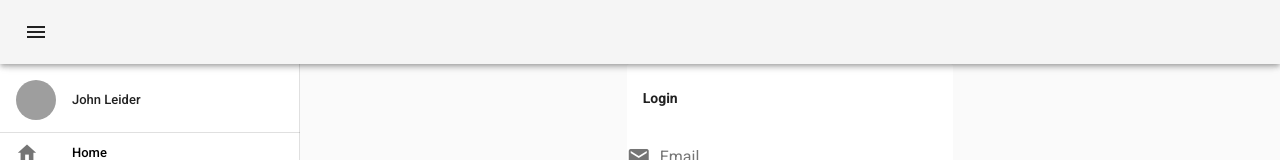
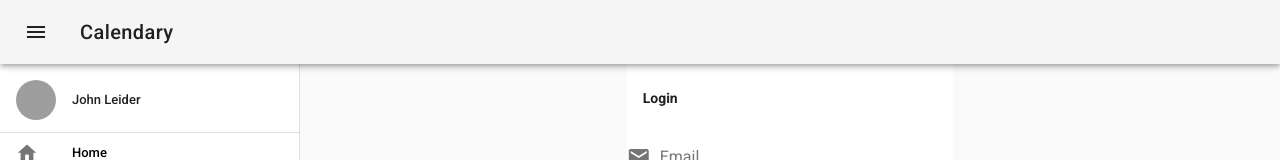
Before and after one commit to gotomsak/calendary, a Vue app: page /login in a window 1280 px wide. Shown: the top 160 px of the page. Built offline with nearby package versions, Linux system fonts and the light colour scheme; grey boxes are pictures that could not be loaded.

Commit message:
もっといい書き方ありそうな実装をした

```diff
--- a/src/App.vue
+++ b/src/App.vue
@@ -43,19 +43,19 @@
 
     <v-toolbar app fixed clipped-left >
       <v-toolbar-side-icon @click.stop="stopDrawer"></v-toolbar-side-icon>
-      <v-toolbar-title>{{ viewTitle }}</v-toolbar-title>
+      <v-toolbar-title id="title">Calendary</v-toolbar-title>
     </v-toolbar>
 
   </v-app>
 
 </template>
 <script>
-  //import router from "./router"
-  // router.afterEach((to) => {
-  //   if (to.meta && to.meta.title) {
-  //     document.getElementById("title").innerHTML = to.meta.title
-  //   }
-  // })
+  import router from "./router"
+  router.afterEach((to) => {
+    if (to.meta && to.meta.title) {
+      document.getElementById("title").innerHTML = to.meta.title
+    }
+  })
   export default {
     components: { },
     methods:{
@@ -69,7 +69,7 @@
 
       return {
         drawer: true,
-        viewTitle: this.$router.name,
+        // viewTitle: this.$router.name,
         items: [
           { title: 'Home', icon: 'mdi-home', path: '/' },
           // { title: 'Account', icon: 'account_circle', path: '/account'},
```
